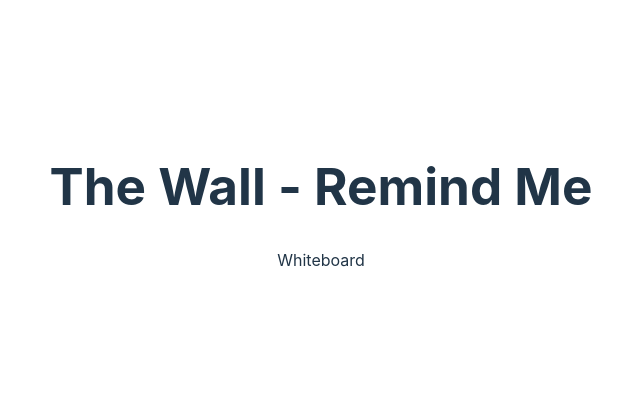
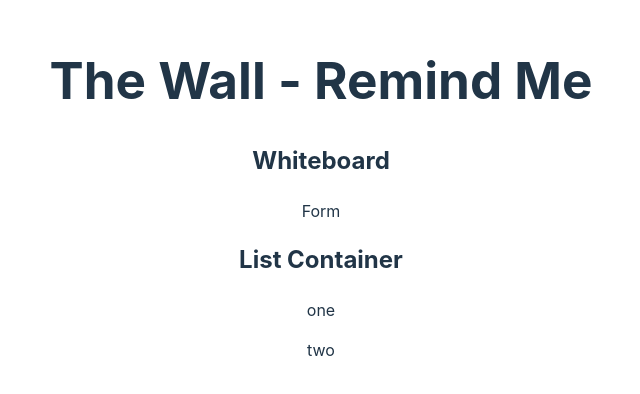
Before and after one commit to ehoversten/reactjs-wall, a React (Vite) app: page / in a window 1280 px wide. Shown: the part 202-596 px from the top of the page, without its empty margins (319-959 px from the left). Built offline with nearby package versions, Linux system fonts and the light colour scheme.

Commit message:
created basic logic for list container

```diff
--- a/src/components/ListContainer/ListContainer.jsx
+++ b/src/components/ListContainer/ListContainer.jsx
@@ -1,8 +1,15 @@
 import React from 'react'
 
-function ListContainer() {
+function ListContainer({ data }) {
   return (
-    <div className='list-container'>ListContainer</div>
+    <div className='list-container'>
+        <h2>List Container</h2>
+        <div className="data-container">
+            { data && data.map((item, index) => (
+                <p key={index}>{item}</p>
+            ))}
+        </div>
+    </div>
   )
 }
 
--- a/src/pages/Whiteboard.jsx
+++ b/src/pages/Whiteboard.jsx
@@ -1,8 +1,20 @@
-import React from 'react'
+import React, { useState } from 'react'
+import Form from '../components/Form/Form'
+import ListContainer from '../components/ListContainer/ListContainer'
 
 function Whiteboard() {
+    const [reminders, setReminders] = useState(['one', 'two']);
+
+    const addReminder = (item) => {
+        setReminders(prev => [...prev, item]);
+    }
+
   return (
-    <div className='whiteboard-container'>Whiteboard</div>
+    <div className='whiteboard-container'>
+        <h2>Whiteboard</h2>
+        <Form add={addReminder} />
+        <ListContainer data={reminders}/>
+    </div>
   )
 }
 
```
